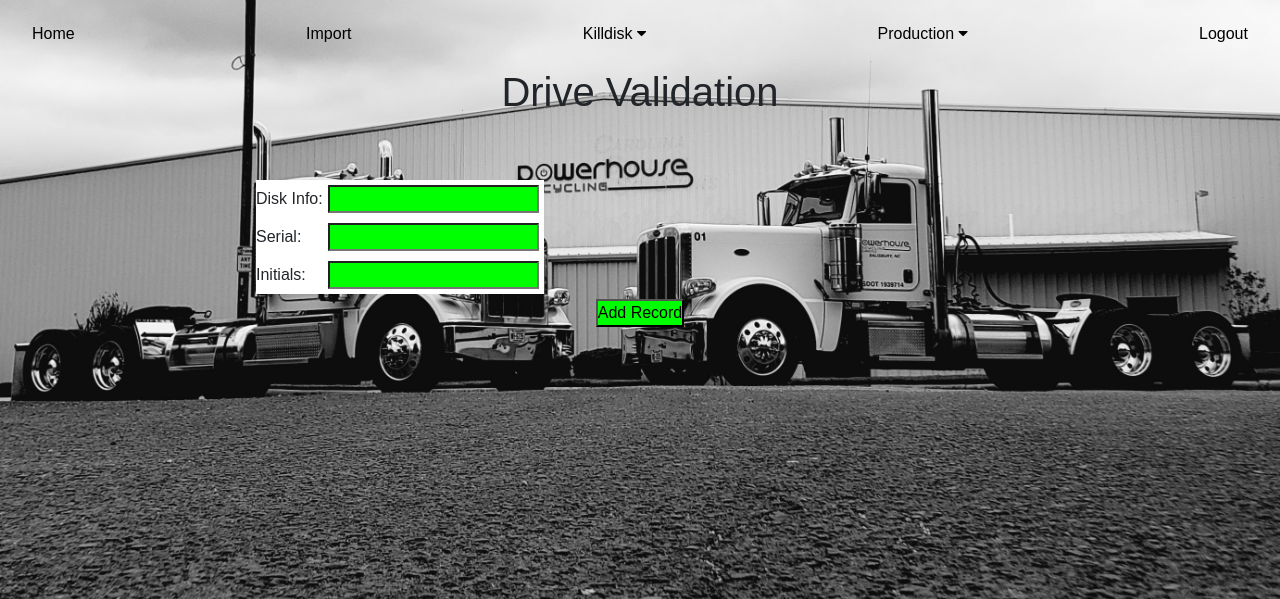
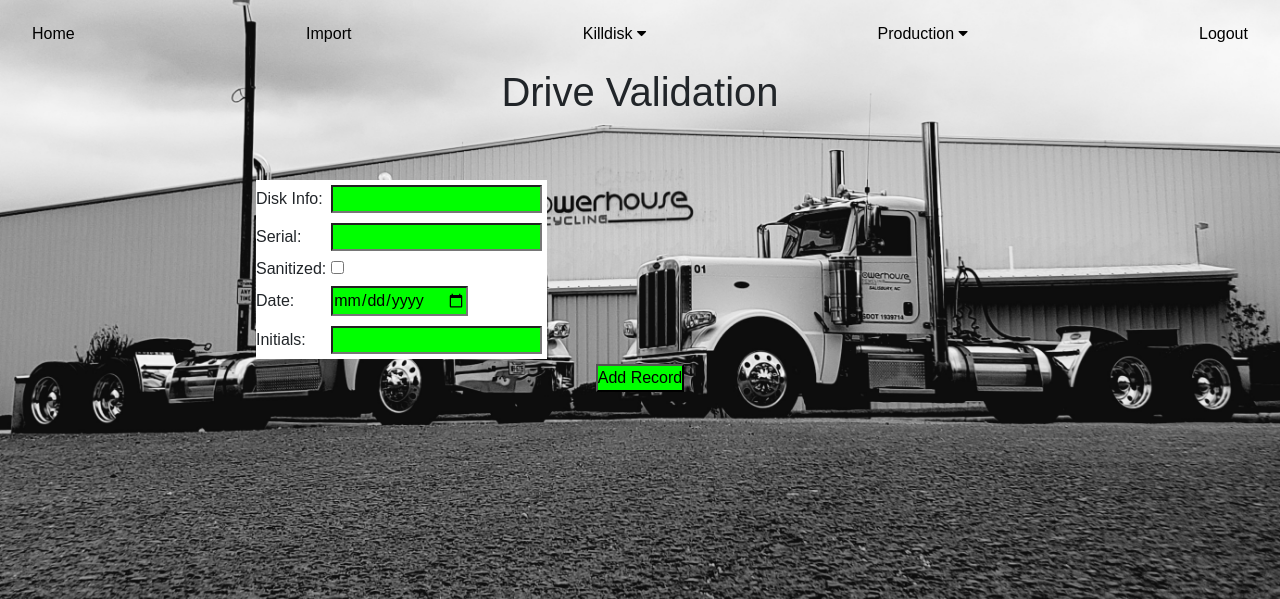
Before and after one commit to Wayto0blivion/PHR-Database, a Flask app: page /validation_entry in a window 1280 px wide. Shown: the top 599 px of the page. Run offline with Flask 3, Linux system fonts and the light colour scheme; the visitor is signed in with stand-in values (Sample User, id 1); parts of the project's set-up code (start-up, migrations or seed data) failed here and were passed over; some libraries are stand-ins or nearby versions.

Commit message:
Fixes to HDD Validation - Fixed HDD import to include a Date Field, as well as a checkbox for Sanitization. Required these fields to submit form. - Added comments to ValidationEntryForm. - Changed message flashes to indicate errors more accurately. - Added @login_required to '/validation_entry'

```diff
--- a/services/flask/website/forms.py
+++ b/services/flask/website/forms.py
@@ -4,7 +4,6 @@ from wtforms import StringField, SelectField, DateField, SubmitField, RadioField
 # from wtforms import validators
 from wtforms.validators import DataRequired, Optional
 from wtforms.widgets import TextArea, FileInput
-
 
 
 class ProductionSearchForm(FlaskForm):
@@ -59,10 +58,19 @@ class DateForm(FlaskForm):
     clear = SubmitField('Clear', validators=[Optional()])
 
 
+# For inputting HDD validations.
 class ValidationEntryForm(FlaskForm):
+    # This is a combination of Make and Model
     disk_info = StringField('')
+    # Serial # of drive being verified.
     serial = StringField('')
+    # Checkbox for whether drive has been successfully sanitized. Required for form submission.
+    sanitization = BooleanField(render_kw={'value': 1}, validators=[DataRequired()])
+    # Date field for when drive was verified. Required for form submission.
+    valid_date = DateField('Validation Date', format='%Y-%m-%d', validators=[DataRequired()])
+    # Initials of person verifying drive.
     initials = StringField('')
+    # Submit button to submit form.
     submit = SubmitField('Add Record')
 
 # class MasterValidationForm(FlaskForm):
--- a/services/flask/website/templates/validate_new.html
+++ b/services/flask/website/templates/validate_new.html
@@ -15,6 +15,14 @@
                     <td>{{ form.serial }}</td>
                 </tr>
                 <tr>
+                    <td>Sanitized: </td>
+                    <td>{{ form.sanitization }}</td>
+                </tr>
+                <tr>
+                    <td>Date: </td>
+                    <td>{{ form.valid_date }}</td>
+                </tr>
+                <tr>
                     <td>Initials: </td>
                     <td>{{ form.initials }}</td>
                 </tr>
--- a/services/flask/website/views.py
+++ b/services/flask/website/views.py
@@ -400,23 +400,28 @@ def validation_view():
 
 
 @views.route('/validation_entry', methods=['GET', 'POST'])
+@login_required
 def validation_addition():
-    '''
+    """
     For adding a record to the validation log.
-    Date is filled automatically on the date entered.
-    Requires make, model, serialNo
-    '''
+    Requires make, model, serialNo.
+    Date and Sanitization checkbox are required for form to submit.
+    """
     entryform = ValidationEntryForm()
 
     if request.method == 'POST':
         form = request.form
         disk_info_field = form['disk_info']
+        sanitization_field = form['sanitization']
+        date_field = form['valid_date']
         serial_field = form['serial']
         initials_field = form['initials']
 
+        # This can be replaced by the DataRequired() validator in the form itself, but hasn't been yet.
         if not [x for x in (disk_info_field, serial_field, initials_field) if x is None]:
             try:
-                record = VALIDATION(DiskInfo=disk_info_field, DiskSerial=serial_field, Date=date.today(), Verification=initials_field)
+                record = VALIDATION(DiskInfo=disk_info_field, DiskSerial=serial_field, Sanitized=int(sanitization_field),
+                                    Date=date_field, Verification=initials_field)
                 db.session.add(record)
                 db.session.commit()
                 print('\n\nUploaded!\n\n')
@@ -427,13 +432,16 @@ def validation_addition():
                 # record = VALIDATION.add(Make=make_field, Model=model_field, DiskSerial=serial_field, Date=date.today(), Verification=initials_field)
                 # print(record)
                 db.session.rollback()
+                flash('Something is wrong with your data!', category='error')
                 print('\n\nSomething is wrong with your data!\n\n')
 
             except exc.IntegrityError:
                 db.session.rollback()
+                flash('Error! This could be duplicate information!', category='error')
                 print('\n\nError! This could be duplicate information!\n\n')
 
         else:
+            flash('Something went wrong!', category='error')
             print('\n\nBad IF Statement!\n\n')
 
     return render_template('validate_new.html', form=entryform, user=current_user)
```
